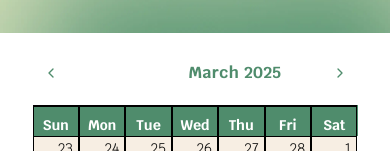
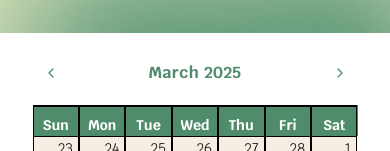
Before and after one commit to acm-ucr/leap-website, a Next.js app: page /events in a window 390 px wide. Shown: the part 347-498 px from the top of the page. Built offline with nearby package versions, Linux system fonts and the light colour scheme; no server answers.

Commit message:
quick fix

```diff
--- a/src/components/events/Events.tsx
+++ b/src/components/events/Events.tsx
@@ -8,7 +8,7 @@ interface EventProps {
 const EventsList: React.FC<EventProps> = ({ date, time, title, desc }) => {
   console.log("EventsList Props:", { date, time, title, desc });
   return (
-    <div className="grid w-3/4 grid-cols-7 items-center overflow-hidden rounded-lg font-leap">
+    <div className="grid w-3/4 grid-cols-7 items-center overflow-hidden rounded-lg font-leap pb-2">
       <div className="col-span-3 flex h-full items-center justify-center bg-leap-mid-green lg:col-span-1">
         <div className="flex flex-col items-center justify-center px-10 py-7 text-center text-white">
           <div className="text-xl font-semibold md:text-3xl lg:text-4xl">
--- a/src/components/ui/calendar.tsx
+++ b/src/components/ui/calendar.tsx
@@ -104,7 +104,7 @@ function Calendar({
         caption:
           "flex relative mt-3 mb-5 items-center justify-center md:items-x-start md:justify-start",
         caption_label:
-          "text-md md:text-xl lg:text-xxl text-leap-mid-green font-leap font-bold tracking-wide ml-20 sm:pl-0 sm:ml-16 md:ml-24",
+          "text-md md:text-xl lg:text-xxl text-leap-mid-green font-leap font-bold tracking-wide md:ml-24",
         nav: "space-x-1 flex items-center",
         nav_button: cn(
           buttonVariants({ variant: "ghost" }),
```
